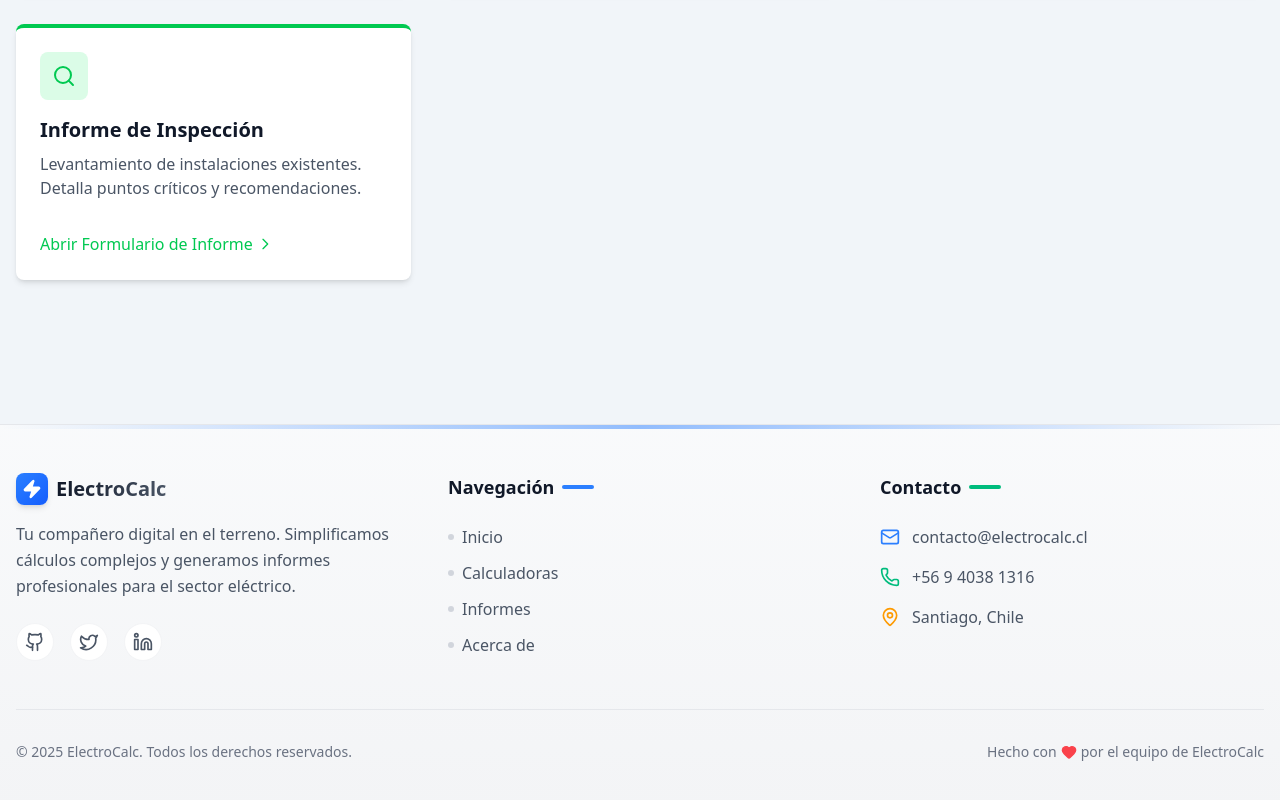
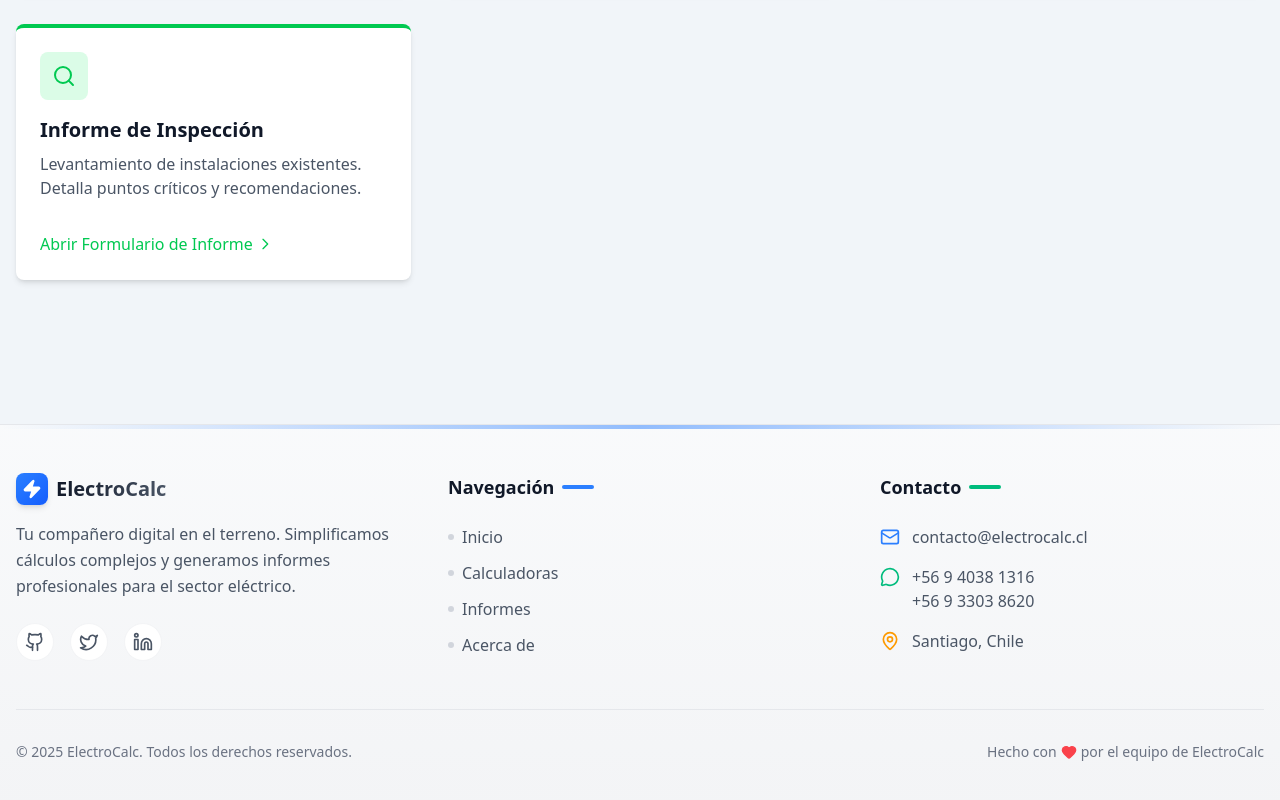
Before and after one commit to Chetti666/electro, a Next.js app: page / in a window 1280 px wide. Shown: the part 3074-3874 px from the top of the page. Built offline with nearby package versions, Linux system fonts and the light colour scheme; what @midudev/tailwind-animations would draw is missing.

Commit message:
footer 2

```diff
--- a/src/components/Footer.tsx
+++ b/src/components/Footer.tsx
@@ -2,7 +2,7 @@
 
 import Link from "next/link";
 import { motion } from "framer-motion";
-import { Zap, Github, Twitter, Linkedin, Heart, Mail, MapPin, Phone } from "lucide-react";
+import { Zap, Github, Twitter, Linkedin, Heart, Mail, MapPin, MessageCircle } from "lucide-react";
 
 export default function Footer() {
   const currentYear = new Date().getFullYear();
@@ -93,8 +93,11 @@ export default function Footer() {
                 <span>contacto@electrocalc.cl</span>
               </li>
               <li className="flex items-start gap-3 text-gray-600 dark:text-gray-400">
-                <Phone className="w-5 h-5 text-emerald-500 mt-0.5 shrink-0" />
-                <span>+56 9 4038 1316</span>
+                <MessageCircle className="w-5 h-5 text-emerald-500 mt-0.5 shrink-0" />
+                <div className="flex flex-col">
+                  <span>+56 9 4038 1316</span>
+                  <span>+56 9 3303 8620</span>
+                </div>
               </li>
               <li className="flex items-start gap-3 text-gray-600 dark:text-gray-400">
                 <MapPin className="w-5 h-5 text-amber-500 mt-0.5 shrink-0" />
```
